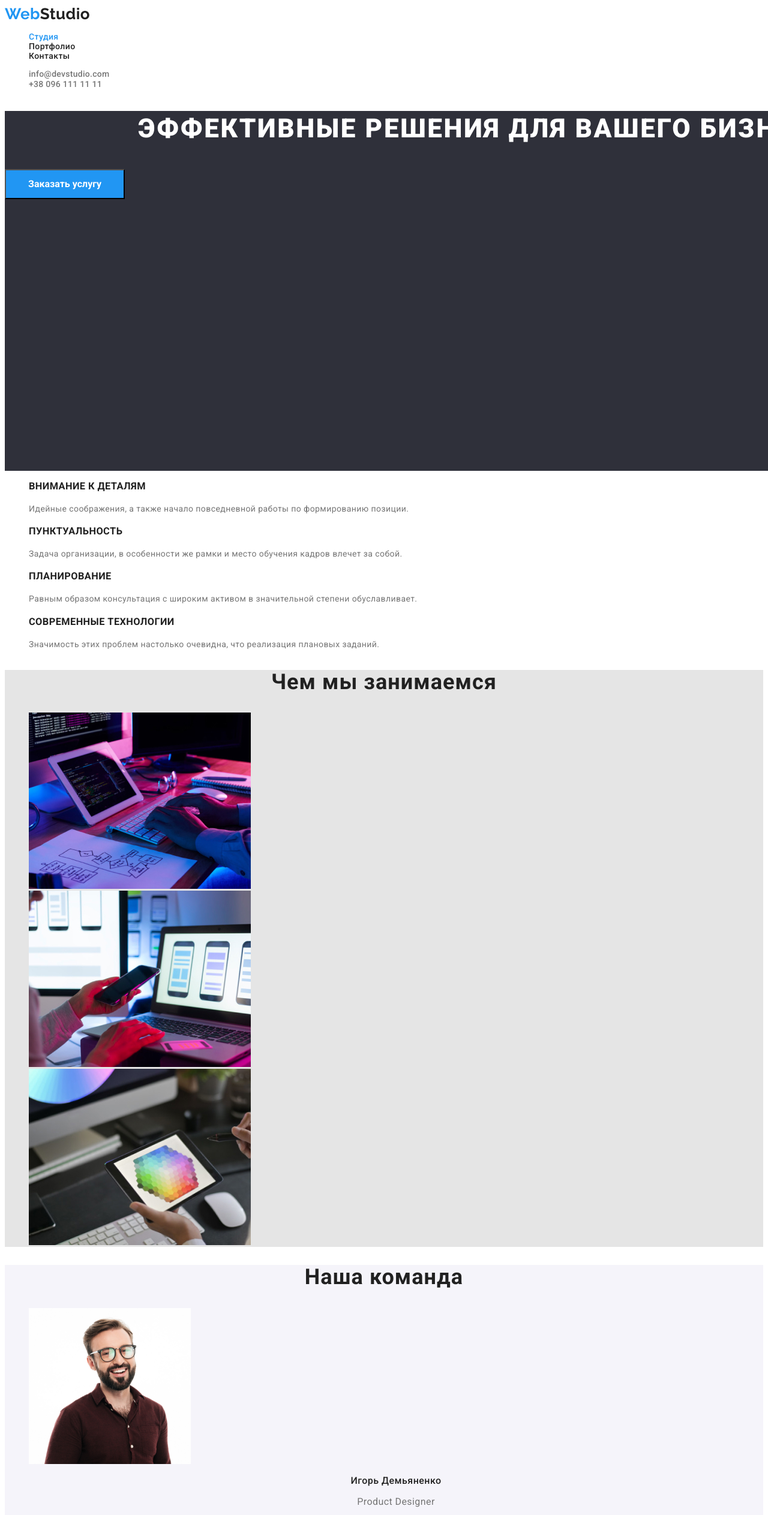
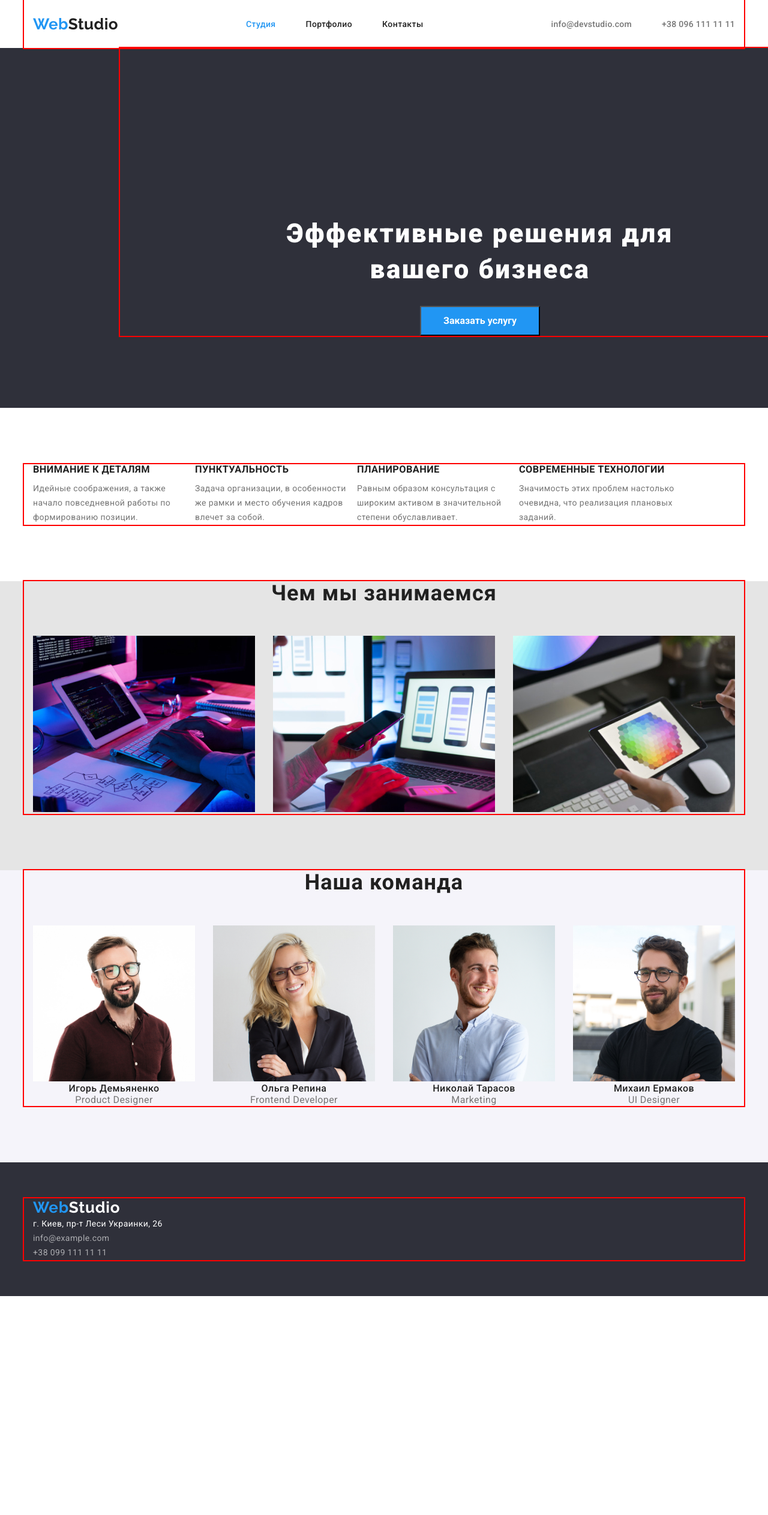
Before and after one commit to yulyashumna/goit-markup-hw-03, a plain HTML site: page index.html in a window 1280 px wide. Shown: the top 2526 px of the page at 60% size. After the commit the page ends 2161 px from the top, so only its background shows below. Drawn offline with nearby package versions, Linux system fonts and the light colour scheme.

Commit message:
Adding styles

```diff
--- a/css/styles.css
+++ b/css/styles.css
@@ -5,6 +5,25 @@
     --white-color: #FFFFFF;
     --dark-gray-color: #2F303A;
     --milk-color: #F5F4FA;
+}
+
+p,
+h1,
+h2,
+h3,
+h4,
+h5,
+h6 {
+    margin: 0;
+}
+
+ul, ol {
+    margin: 0;
+    padding-left: 0;
+}
+
+button {
+    cursor: pointer;
 }
 
 body {
@@ -20,6 +39,15 @@ body {
 
 .link, .header-logo, .header-link {
     text-decoration: none;
+}
+
+.container {
+    width: 1200px;
+    margin-left:  auto;
+    margin-right:  auto;
+    padding-left: 15px;
+    padding-right: 15px;
+    outline: 2px solid red;
 }
 
 .header-logo {
@@ -39,16 +67,39 @@ color: var(--black-color);
     color: var(--blue-color);
 }
 
+.header-list {
+    display: flex;
+    margin-left: 93px;
+}
+
+.list .header-item + .header-item {
+    margin-left: 50px;
+}
+
+.header-list.header-item + .header-item {
+    margin-left: 50px;
+}
+
+
 .header-link {
     font-weight: 500;
     line-height: 1.14
     letter-spacing: 0.02em;
     color: var(--black-color) ;
+
+    display: block;
+    padding-top: 32px;
+    padding-bottom: 32px;
 }
 
 .header-link:hover,
 .header-link:focus {
     color: var(--blue-color);
+}
+
+.list {
+    display: flex;
+    margin-left: auto;
 }
 
 .header-mail {
@@ -57,7 +108,10 @@ font-weight: 500;
 line-height: 1.14;
 letter-spacing: 0.02em;
 color: var(--grey-color) ;
+padding-top: 32px;
+padding-bottom: 32px;
 }
+
 
 .header-mail:hover,
 .header-mail:focus {
@@ -70,26 +124,64 @@ color: var(--grey-color) ;
     line-height: 1.14;
     letter-spacing: 0.02em;
     color: var(--grey-color);
+    padding-top: 32px;
+    padding-bottom: 32px;
+}
+
+
+.main-nav {
+    display: flex;
+    align-items: center;
+}
+
+.visually-hidden {
+    position: absolute;
+    width: 1px;
+    height: 1px;
+    margin: -1px;
+    border: 0;
+    padding: 0;
+
+    white-space: nowrap;
+    clip-path: inset(100%);
+    clip: rect(0 0 0 0);
+    overflow: hidden;
 }
 
 /*----- Герой-----*/
+
+
+.hero-title {
+    margin-top: 0px;
+    margin-bottom: 30px;
+    margin-left: auto;
+    margin-right: auto;
+    padding-top: 280px;
+    text-align: center;
+    display: block;
+    width: 696px;
+    font-weight: 900;
+    line-height: 1.36;
+    font-size: 44px;
+    letter-spacing: 0.06em;
+
+    color: var(--white-color);
+}
+
+
+
 .hero {
 width: 1600px;
 height: 600px;
-left: 0px;
 top: 80px;
+text-align: center;
+margin-left:  auto;
+margin-right:  auto;
 background: var(--dark-gray-color) ;
 }
 
-.hero-title {
-    font-weight: 900;
-    font-size: 44px;
-    line-height: 1.36;
-    text-align: center;
-    letter-spacing: 0.06em;
-    text-transform: uppercase;
-    color: var(--white-color);
-}
+
+
 
 .hero-btn {
    color: var(--white-color);
@@ -111,17 +203,44 @@ background: var(--dark-gray-color) ;
 
 /*-----Преимущества фирмы-----*/
 
+.paddingtop {
+    padding-top: 94px;
+}
+
+.paddingbot {
+    padding-bottom: 94px;
+}
+
+.desk-list {
+    display: flex;
+   }
+
+.desk-list.desk-item + .desk-item {
+    margin-left: 30px;
+}
+
 .desk-title {
     font-weight: 700;
     line-height: 1.14;
+    margin-bottom: 10px;
     text-transform: uppercase;
     color: var(--black-color);
+}
+
+.desk-item {
+    width: 270px;
 }
 
 .desk-text {
     line-height: 1.71;
     color: var(--grey-color);
 }
+
+
+
+
+
+
 
 /*-----Чем мы занимаемся-----*/
 
@@ -136,8 +255,19 @@ font-size: 36px;
 line-height: 1.16;
 text-align: center;
 letter-spacing: 0.03em;
+padding-bottom: 50px;
 color: var(--black-color);
 }
+
+.feat-list {
+    display: flex;
+}
+
+.feat-item + .feat-item {
+    margin-left: 30px;
+}
+
+/*-----Наша команда-----*/
 
 .team {
 background-color: var(--milk-color);
@@ -150,6 +280,7 @@ background-color: var(--milk-color);
     line-height: 1.16;
     text-align: center;
     letter-spacing: 0.03em;
+    padding-bottom: 50px;
     color: var(--black-color);
 }
 
@@ -170,13 +301,28 @@ background-color: var(--milk-color);
     color: var(--grey-color);
 }
 
+.team-list {
+    display: flex;
+}
+
+.team-item + .team-item {
+    margin-left: 30px;
+}
+
 /*-----footer-----*/
+
+.page-footer {
+    padding-top: 60px;
+    padding-bottom: 60px;
+}
+
 .page-footer {
     background-color: var(--dark-gray-color) ;
 }
 .footer-logo {
     text-decoration: none;
-}
+    margin-bottom: 20px;
+   }
 
 .footer-logo {
     font-family: 'Raleway';
@@ -186,6 +332,10 @@ background-color: var(--milk-color);
     line-height: 1.19;
     letter-spacing: 0.03em;
     color: var(--white-color) ;
+}
+
+.footer-list {
+   flex-direction: column;
 }
 
 .address {
@@ -207,7 +357,19 @@ background-color: var(--milk-color);
 
 /*-----Портфолио все разделы-----*/
 
+.list-content {
+    display: flex;
+    justify-content: center;
+    margin-bottom: 50px;
+}
+
+.content-btn + .content-btn {
+    margin-left: 8px;
+}
+
 .content-button {
+    border-radius: 4px;
+    border-color: transparent;
     font-style: normal;
     font-weight: 500;
     font-size: 16px;
@@ -215,12 +377,10 @@ background-color: var(--milk-color);
     text-align: center;
     letter-spacing: 0.03em;
     color: var(--black-color);
-    width: 130px;
-    height: 38px;
+    padding: 6px 22px;
     left: 976px;
     top: 174px;
     background: var(--milk-color) ;
-    border-radius: 4px;
 }
 
 .content-button:hover,
@@ -253,3 +413,29 @@ background-color: var(--milk-color);
     letter-spacing: 0.03em;
     color: var(--grey-color) ;
 }
+
+.img-blocks {
+    padding-bottom: 20px;
+}
+
+.blocks-subtitle {
+    padding-bottom: 5px;
+}
+
+.list-blocks {
+    display: flex;
+    flex-wrap: wrap;
+}
+
+.item-blocks {
+    margin-right: 30px;
+    margin-bottom: 30px;
+}
+
+.item-blocks:nth-child(3n) {
+    margin-right: 0px;
+}
+
+.item-blocks:nth-last-child(-n+3) {
+    margin-bottom: 0px;
+}
--- a/index.html
+++ b/index.html
@@ -8,32 +8,39 @@
     <link rel="preconnect" href="https://fonts.googleapis.com">
     <link rel="preconnect" href="https://fonts.gstatic.com" crossorigin>
     <link href="https://fonts.googleapis.com/css2?family=Montserrat:wght@400;500;600&family=Raleway:wght@700&family=Roboto:wght@400;500;700;900&display=swap" rel="stylesheet">
+    <link rel="stylesheet" href="https://cdnjs.cloudflare.com/ajax/libs/modern-normalize/1.1.0/modern-normalize.min.css" integrity="sha512-wpPYUAdjBVSE4KJnH1VR1HeZfpl1ub8YT/NKx4PuQ5NmX2tKuGu6U/JRp5y+Y8XG2tV+wKQpNHVUX03MfMFn9Q==" crossorigin="anonymous" referrerpolicy="no-referrer" />
     <link rel="stylesheet" href="./css/styles.css">
 </head>
 <body>
     <header class="page-header">
-      <nav>
+        <div class="container">
+      <nav class="main-nav">
       <a lang="en" href="./index.html" class="header-logo"><span class="blue-logo">Web</span>Studio</a>
         <ul class="header-list list">
           <li class="header-item"><a href="./index.html" class="header-link current">Студия</a></li>
           <li class="header-item"><a href="./portfolio.html" class="header-link">Портфолио</a></li>
           <li class="header-item"><a href="" class="header-link">Контакты</a></li>
         </ul>
-      </nav>
+
       <ul class="list">
-          <li><a href="mailto:info@devstudio.com" class="header-mail link">info@devstudio.com</a></li>
-          <li><a href="tel:+380961111111" class="header-tel link">+38 096 111 11 11</a></li>
+          <li class="header-item"><a href="mailto:info@devstudio.com" class="header-mail link">info@devstudio.com</a></li>
+          <li class="header-item"><a href="tel:+380961111111" class="header-tel link">+38 096 111 11 11</a></li>
       </ul>
+    </nav>
+    </div>
     </header>
 
     <main>
     <section class="hero">
+        <div class="container">
         <h1 class="hero-title">Эффективные решения для вашего бизнеса</h1>
         <button type="button" class="hero-btn">Заказать услугу</button>
+    </div>
     </section>
 
-    <section class="desk">
-        <h2 hidden>Преимущества фирмы</h2>
+    <section class="desk paddingtop paddingbot">
+        <div class="container">
+        <h2 class="visually-hidden">Преимущества фирмы</h2>
         <ul class="desk-list list">
           <li class="desk-item">
               <h3 class="desk-title">Внимание к деталям</h3>
@@ -52,9 +59,11 @@
               <p class="desk-text">Значимость этих проблем настолько очевидна, что реализация плановых заданий.</p>
           </li>
         </ul>
+        </div>
     </section>
 
-    <section class="features">
+    <section class="features paddingbot">
+        <div class="container">
         <h2 class="feat-title">Чем мы занимаемся</h2>
         <ul class="feat-list list">
             <li class="feat-item"><img
@@ -73,9 +82,11 @@
                   width="370"
                   /></li>
         </ul>
+        </div>
     </section>
 
-    <section class="team">
+    <section class="team paddingbot">
+        <div class="container">
         <h2 class="team-title">Наша команда</h2>
         <ul class="team-list list">
             <li class="team-item">
@@ -115,10 +126,12 @@
                 <p class="team-text">UI Designer</p>
             </li>
         </ul>
+        </div>
     </section>
     </main>
 
     <footer class="page-footer">
+        <div class="container">
         <a lang="en" href="./index.html" class="footer-logo"><span class="blue-logo">Web</span>Studio</a>
         <address>
             <ul class="footer-list list">
@@ -131,6 +144,7 @@
                 <li><a href="tel:+380991111111" class="tel link">+38 099 111 11 11</a></li>
             </ul>
         </address>
+    </div>
     </footer>
 
 </body>
```
Also changed, not shown: portfolio.html (+30 -23 lines).
